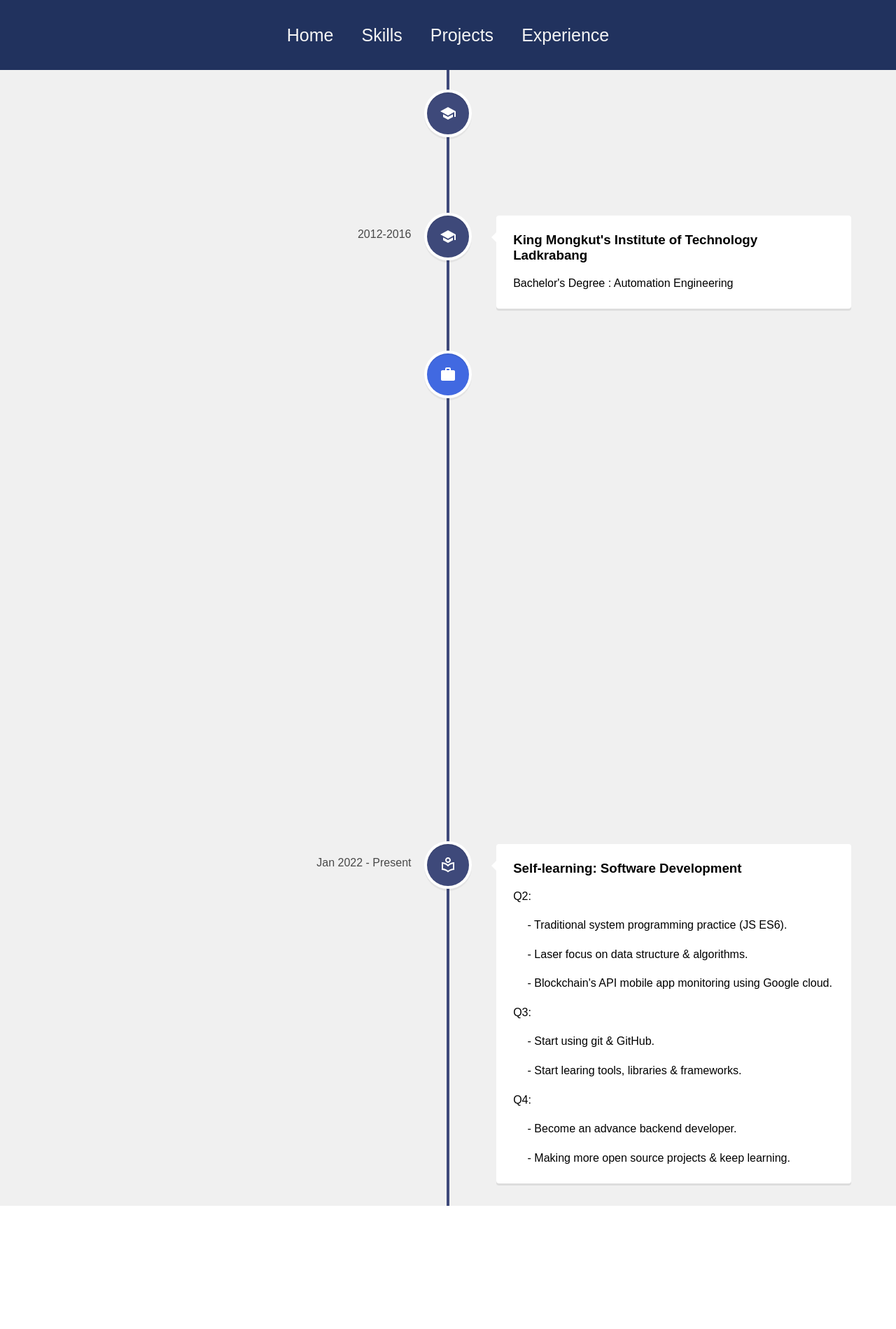
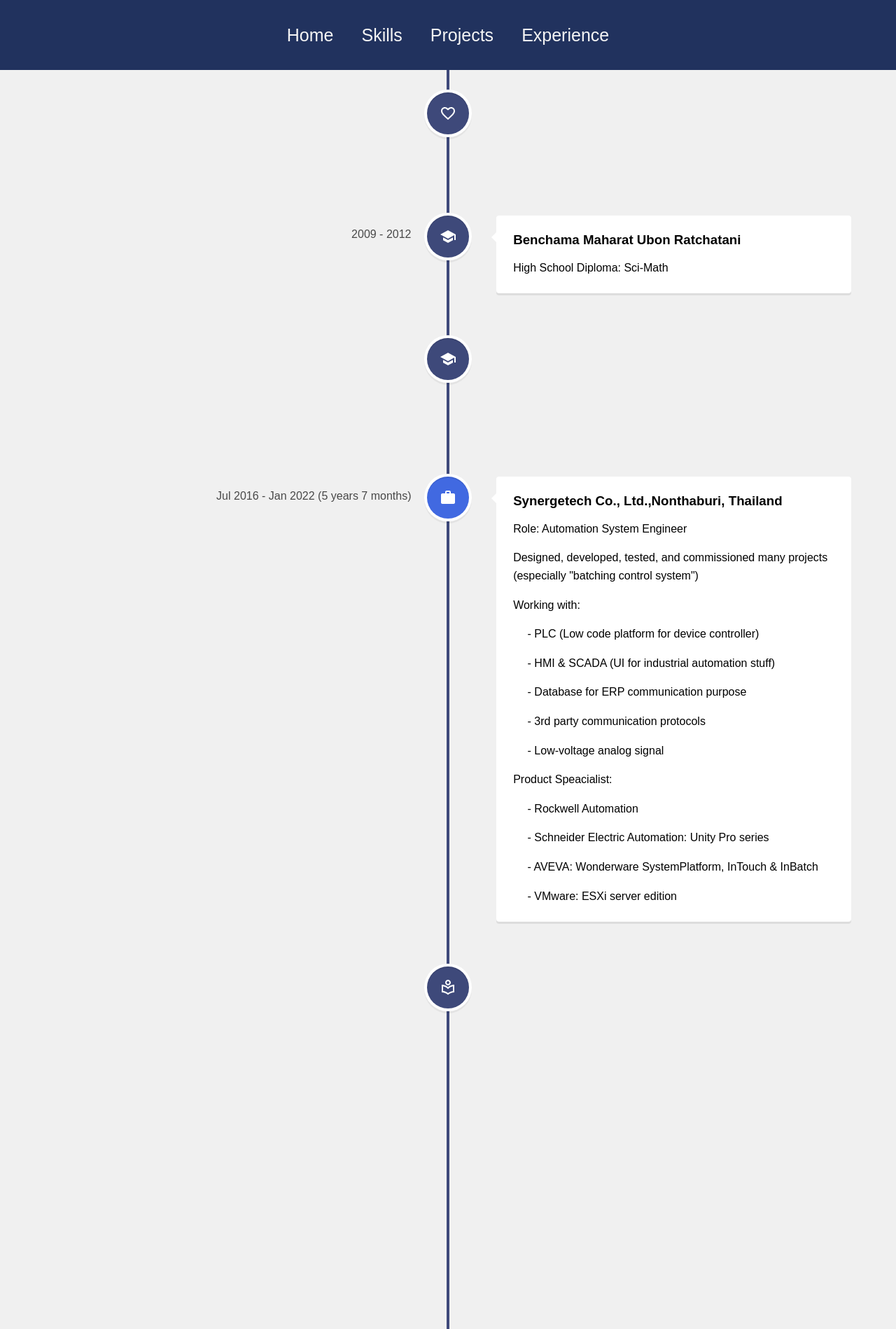
Before and after one commit to introbond/portfolio, a React (Create React App) app: page /micro-app-portfolio/experience in a window 1280 px wide. Shown: the whole page at 70% size. Before the commit the page ends 1723 px from the top, so only its background shows below. Built offline with nearby package versions, Linux system fonts and the light colour scheme.

Commit message:
minor change

```diff
--- a/package.json
+++ b/package.json
@@ -12,6 +12,7 @@
     "gh-pages": "^4.0.0",
     "react": "^18.2.0",
     "react-dom": "^18.2.0",
+    "react-minimalist-table": "^0.9.2",
     "react-router-dom": "^6.4.2",
     "react-scripts": "5.0.1",
     "react-vertical-timeline-component": "^3.5.2",
--- a/src/lists/SkillList.js
+++ b/src/lists/SkillList.js
@@ -184,6 +184,12 @@ export const SkillList = [
         ),
     // ========== Automation Stuff ==========
     new skill(
+        "Arduino",
+        "https://www.vectorlogo.zone/logos/arduino/arduino-icon.svg",
+        "https://www.arduino.cc/",
+        "automation",
+        ),
+    new skill(
         "Rockwell",
         "https://www.rockwellautomation.com/content/dam/rockwell-automation/sites/images/logos/2019_Logo_rgb_RA_Bug-LeftText_color.svg",
         "https://www.rockwellautomation.com/en-us/tools/software-subscriptions-updated.html",
@@ -195,10 +201,4 @@ export const SkillList = [
         "https://www.aveva.com/en/solutions/operations/operations-control-hmi/",
         "automation",
         ),
-    new skill(
-        "Arduino",
-        "https://www.vectorlogo.zone/logos/arduino/arduino-icon.svg",
-        "https://www.arduino.cc/",
-        "automation",
-        ),
     ]
--- a/src/pages/Experience.js
+++ b/src/pages/Experience.js
@@ -4,28 +4,46 @@ import "react-vertical-timeline-component/style.min.css";
 import IconSchool from "@material-ui/icons/School"
 import IconWork from "@material-ui/icons/Work"
 import IconInt  from "@material-ui/icons/LocalLibraryOutlined"
+import IconBorn from "@material-ui/icons/FavoriteBorder"
+
 const Experience = () => {
+    const born = new Date("02/03/1994");
+    const ageMonth = Date.now() - born.getTime();
+    const ageDay = new Date(ageMonth);
+    const ageYear = ageDay.getUTCFullYear();
+    const age = Math.abs(ageYear - 1970);
+
     return (
         <div className="experience">
             <VerticalTimeline lineColor="#3e497a">
                 <VerticalTimelineElement
                     className="vertical-timeline-elemt--education"
-                    date="2009-2012"
+                    date="Feb 1994"
+                    icon={<IconBorn />}
+                    iconStyle={{ background: "#3e497a", color: "#fff"}}
+                >
+                    <h3 className="vertical-timeline-element-title"> Born in Ubon Rachatani, Thailand </h3>
+                    <p> Age: {age} years old</p>
+                </VerticalTimelineElement>
+
+                <VerticalTimelineElement
+                    className="vertical-timeline-elemt--education"
+                    date="2009 - 2012"
                     icon={<IconSchool />}
                     iconStyle={{ background: "#3e497a", color: "#fff"}}
                 >
                     <h3 className="vertical-timeline-element-title"> Benchama Maharat Ubon Ratchatani </h3>
-                    <p> High School Diploma : Sci-Math</p>
+                    <p> High School Diploma: Sci-Math</p>
                 </VerticalTimelineElement>
 
                 <VerticalTimelineElement
                     className="vertical-timeline-elemt--education"
-                    date="2012-2016"
+                    date="2012 - 2016"
                     icon={<IconSchool />}
                     iconStyle={{ background: "#3e497a", color: "#fff"}}
                 >
                     <h3 className="vertical-timeline-element-title"> King Mongkut's Institute of Technology Ladkrabang </h3>
-                    <p> Bachelor's Degree : Automation Engineering </p>
+                    <p> Bachelor's Degree: Automation Engineering </p>
                 </VerticalTimelineElement>
 
                 <VerticalTimelineElement
@@ -45,7 +63,7 @@ const Experience = () => {
                     <p> &emsp; - Low-voltage analog signal </p>
                     <p> Product Speacialist: </p>
                     <p> &emsp; - Rockwell Automation </p>
-                    <p> &emsp; - Schneider Electric automation: Unity Pro series </p>
+                    <p> &emsp; - Schneider Electric Automation: Unity Pro series </p>
                     <p> &emsp; - AVEVA: Wonderware SystemPlatform, InTouch & InBatch </p>
                     <p> &emsp; - VMware: ESXi server edition </p>
                 </VerticalTimelineElement>
@@ -59,11 +77,11 @@ const Experience = () => {
                     <h3 className="vertical-timeline-element-title"> Self-learning: Software Development </h3>
                     <p> Q2: </p>
                     <p> &emsp; - Traditional system programming practice (JS ES6). </p>
-                    <p> &emsp; - Laser focus on data structure & algorithms. </p>
+                    <p> &emsp; - Laser focus on logic, loop, data structure & algorithm. </p>
                     <p> &emsp; - Blockchain's API mobile app monitoring using Google cloud. </p>
                     <p> Q3: </p>
                     <p> &emsp; - Start using git & GitHub. </p>
-                    <p> &emsp; - Start learing tools, libraries & frameworks. </p>
+                    <p> &emsp; - Start learning tools, libraries & frameworks. </p>
                     <p> Q4: </p>
                     <p> &emsp; - Become an advance backend developer. </p>
                     <p> &emsp; - Making more open source projects & keep learning. </p>
```
Also changed, not shown: 1 other file (tests, documents, lock files or other folders).
